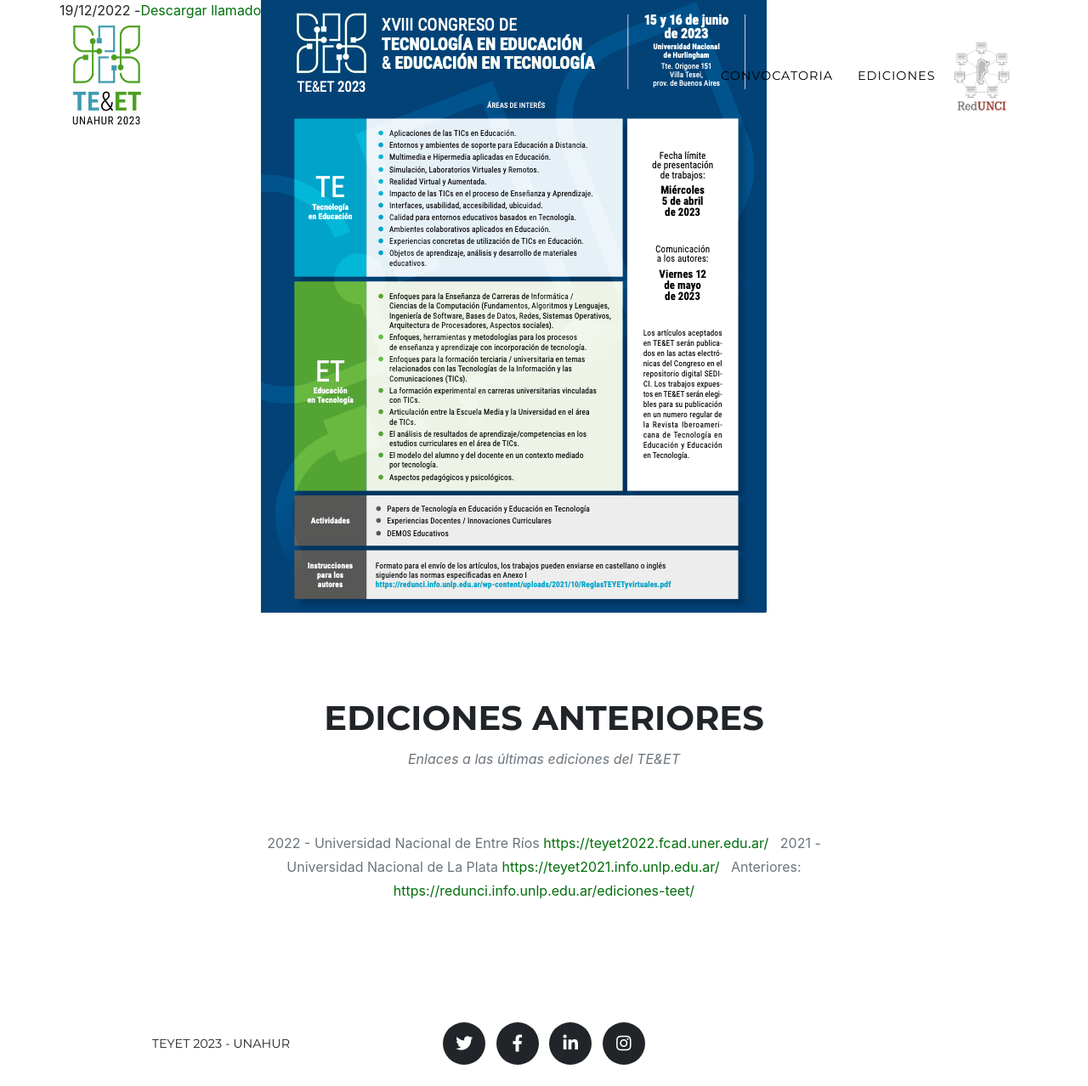
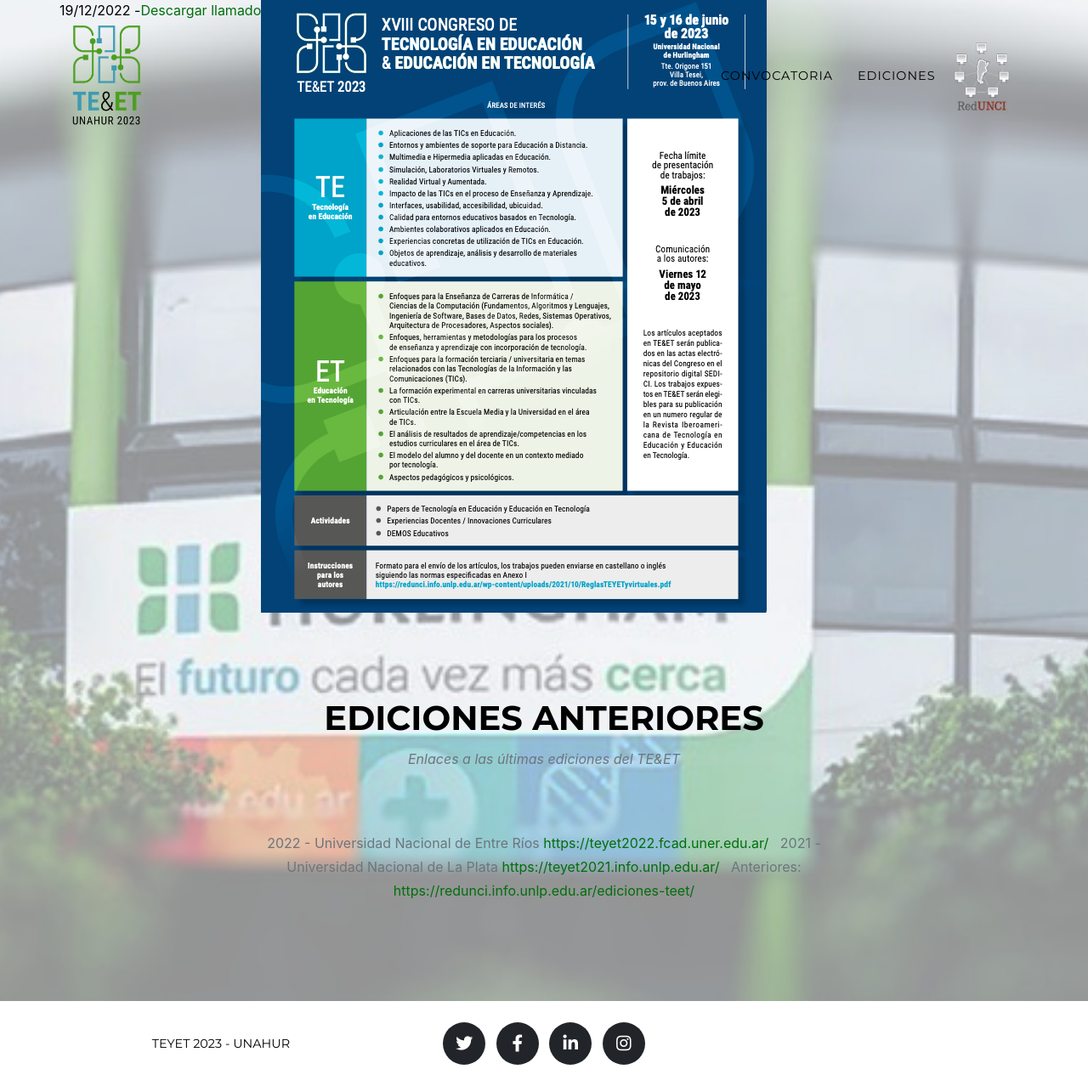
Before and after one commit to teyet2023unahur/teyet2023-2, a Jekyll site: the page built from presentacion-trabajos.md, in a window 1280 px wide and 1278 px high. Shown: the whole window at 85% size. Built offline with Jekyll 4.4.1, drawn with Linux system fonts in a browser that asks for light colours; some web fonts are replaced.

Commit message:
agregado presentacion trabajos

```diff
--- a/_includes/presentacion.html
+++ b/_includes/presentacion.html
@@ -1,7 +1,11 @@
-<div class="container">
-    <div class="row">
-        19/12/2022 - <a href="/assets/pdf/call-teyet-1-v2.pdf">Descargar llamado</a>
-        <br />
-        <img src="/assets/img/call-teyet.png">
+<header class="masthead">
+    <div class="container">
+        <div class="row">
+            19/12/2022 - <a href="/assets/pdf/call-teyet-1-v2.pdf">Descargar llamado</a>
+            <br />
+            <div>
+                <img src="/assets/img/call-teyet.png">
+            </div>
+        </div>
     </div>
 </div>
```
